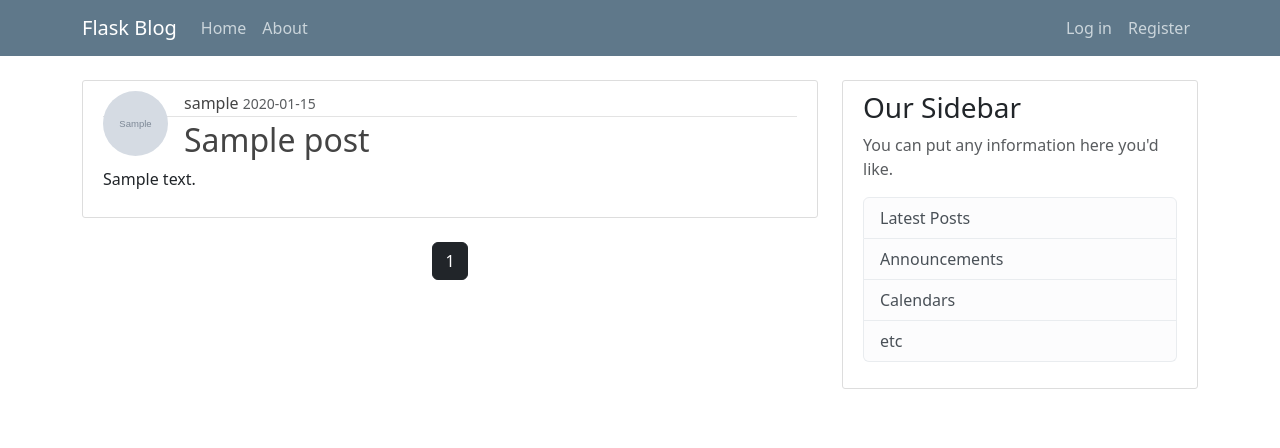
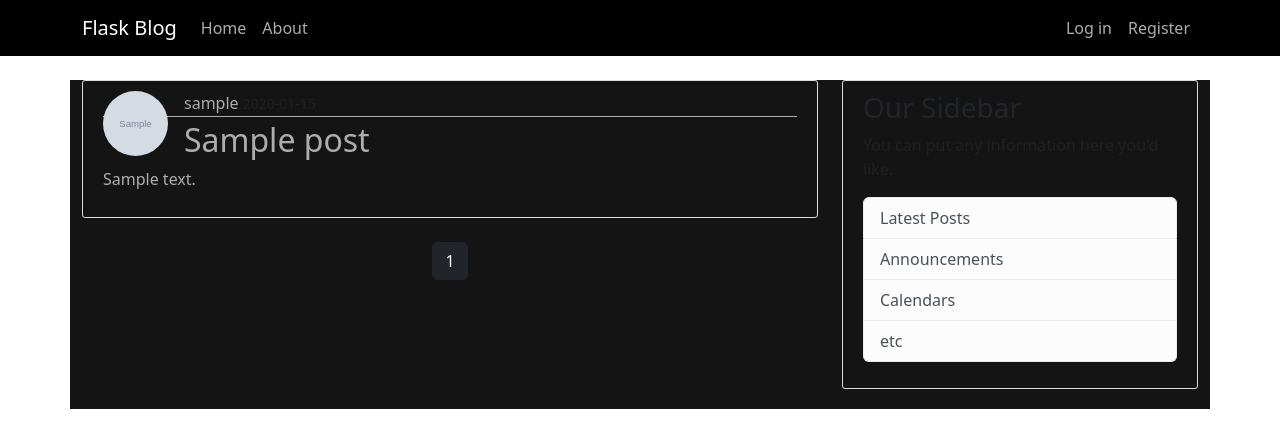
Before and after one commit to vlajksanyee/flask_web_app, a Flask app: page / in a window 1280 px wide. Shown: the top 448 px of the page. Run offline with Flask 3, Linux system fonts and the light colour scheme; tables that the repository leaves empty hold one stand-in row (values such as "Sample post"); grey boxes marked "Sample" are stand-in pictures.

Commit message:
feat(darkmode): add dark.css

```diff
--- /dev/null
+++ b/flaskblog/static/dark.css
@@ -0,0 +1,101 @@
+body {
+    background: #141414;
+    color: #adadad;
+    padding-top: 5rem;
+}
+
+h1,
+h2,
+h3,
+h4,
+h5,
+h6 {
+    color: #adadad;
+}
+
+.bg-steel {
+    background-color: #000000;
+}
+
+.site-header .navbar-nav .nav-link {
+    color: #adadad;
+}
+
+.site-header .navbar-nav .nav-link:hover {
+    color: #ffffff;
+}
+
+.site-header .navbar-nav .nav-link.active {
+    font-weight: 500;
+}
+
+.content-section {
+    background: #141414;
+    padding: 10px 20px;
+    border: 1px solid #dddddd;
+    border-radius: 3px;
+    margin-bottom: 20px;
+}
+
+.content-section form div {
+    padding: 0.5em;
+}
+
+a.article-author {
+    color: #adadad;
+    text-decoration: none;
+}
+
+a.article-author:hover {
+    color: #428bca;
+    text-decoration: none;
+}
+
+a.article-title {
+    color: #adadad;
+    text-decoration: none;
+}
+
+a.article-title:hover {
+    color: #428bca;
+    text-decoration: none;
+}
+
+.article-content {
+    white-space: pre-line;
+    color: #adadad;
+}
+
+.article-img {
+    height: 65px;
+    width: 65px;
+    margin-right: 16px;
+    float: left
+}
+
+.article-metadata {
+    padding-bottom: 1px;
+    margin-bottom: 4px;
+    border-bottom: 1px solid #adadad
+}
+
+.article-svg {
+    width: 25px;
+    height: 25px;
+    vertical-align: middle;
+}
+
+.account-img {
+    height: 125px;
+    width: 125px;
+    margin-right: 20px;
+    margin-bottom: 16px;
+}
+
+.account-heading {
+    font-size: 2.5rem;
+}
+
+main {
+    background: #141414;
+}
--- a/flaskblog/templates/layout.html
+++ b/flaskblog/templates/layout.html
@@ -4,7 +4,7 @@
 <head>
     <meta charset="UTF-8">
     <meta name="viewport" content="width=device-width, initial-scale=1.0">
-    <link rel="stylesheet" href="{{ url_for('static', filename='main.css') }}">
+    <link rel="stylesheet" href="{{ url_for('static', filename='dark.css') }}">
     {% if title %}
     <title>Flask Blog - {{ title }}</title>
     {% else %}
```
